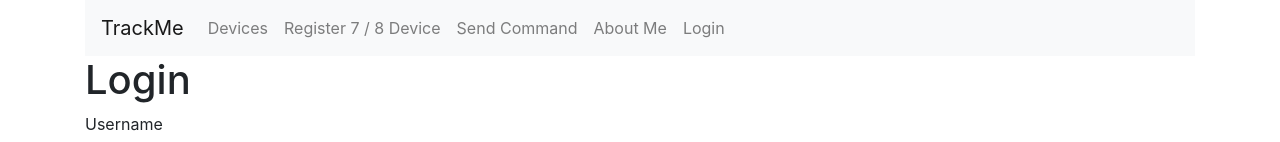
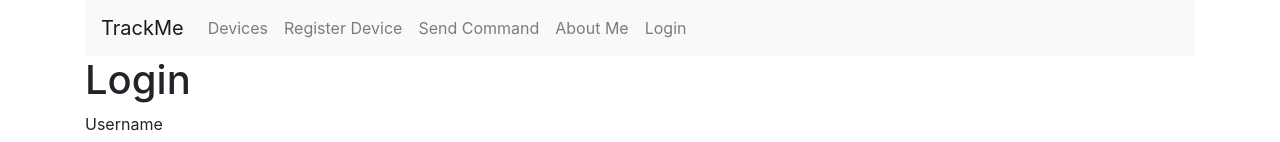
Before and after one commit to ShaeChristmas/TrackMe, a website: page web/public/login.html in a window 1280 px wide. Shown: the top 142 px of the page. Drawn offline with nearby package versions, Linux system fonts and the light colour scheme; no server answers.

Commit message:
LOOKS: Change text in NavBar for Register device

```diff
--- a/web/public/navbar.html
+++ b/web/public/navbar.html
@@ -10,7 +10,7 @@
             they can use the link on literally every page...
             <a class="nav-item nav-link" href="registration.html">Create Account</a>
             -->
-            <a class="nav-item nav-link" href="/register-device">Register 7 / 8 Device</a>
+            <a class="nav-item nav-link" href="/register-device">Register Device</a>
             <a class="nav-item nav-link" href="/send-command">Send Command</a>
             <a class="nav-item nav-link" href="/about">About Me</a>
             <div id='auth-nav' class='navbar-nav'></div>
```
